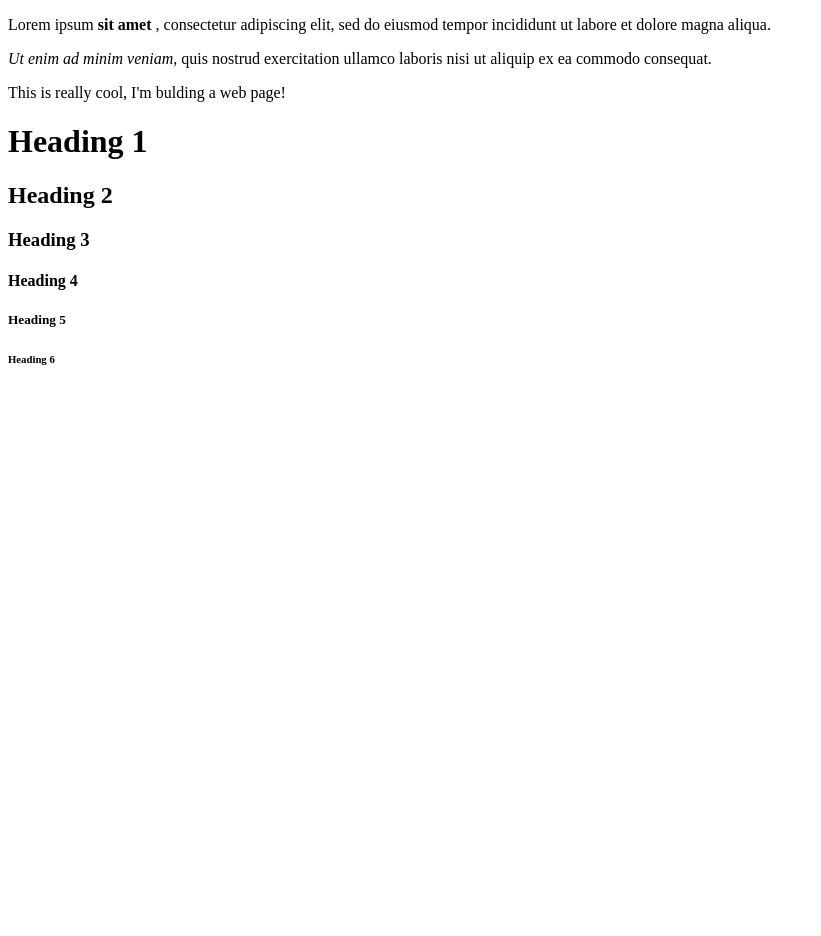
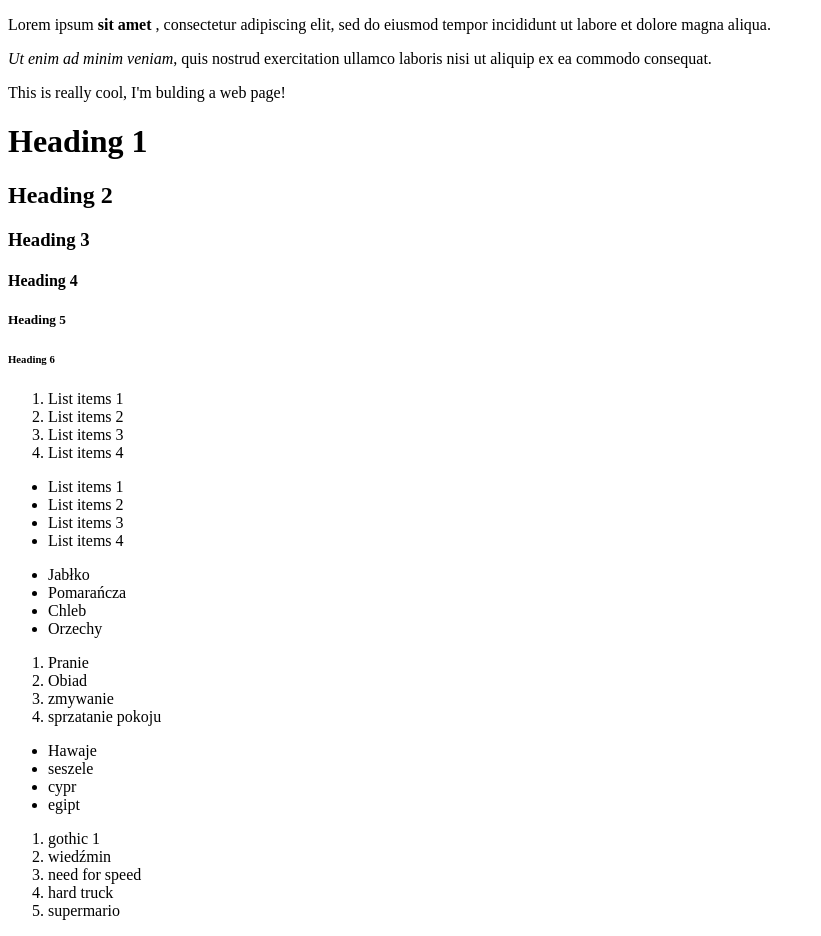
Before and after one commit to DawidJasko/MyFirstWebpage, a plain HTML site: page index.html in a window 1280 px wide. Shown: the whole page, without its empty margins (0-821 px from the left). Before the commit the page ends 800 px from the top, so only its background shows below. Drawn offline with Linux system fonts and the light colour scheme.

Commit message:
add ul and ol

```diff
--- a/index.html
+++ b/index.html
@@ -22,6 +22,51 @@
   <h5>Heading 5</h5>
   <h6>Heading 6</h6>
 
+  <ol>
+    <li>List items 1</li>
+    <li>List items 2</li>
+    <li>List items 3</li>
+    <li>List items 4</li>
+  </ol>
+
+  <ul>
+    <li>List items 1</li>
+    <li>List items 2</li>
+    <li>List items 3</li>
+    <li>List items 4</li>
+  </ul>
+
+   <ul>
+    <li>Jabłko</li>
+    <li>Pomarańcza</li>
+    <li>Chleb</li>
+    <li>Orzechy</li>
+  </ul>
+
+  <ol>
+    <li>Pranie</li>
+    <li>Obiad</li>
+    <li>zmywanie</li>
+    <li>sprzatanie pokoju</li>
+  </ol>
+
+  <ul>
+    <li>Hawaje</li>
+    <li>seszele</li>
+    <li>cypr</li>
+    <li>egipt</li>
+  </ul>
+
+  <ol>
+    <li>gothic 1</li>
+    <li>wiedźmin</li>
+    <li>need for speed</li>
+    <li>hard truck</li>
+    <li>supermario</li>
+  </ol>
+
+
+
 
   </body>
 </html>
```
